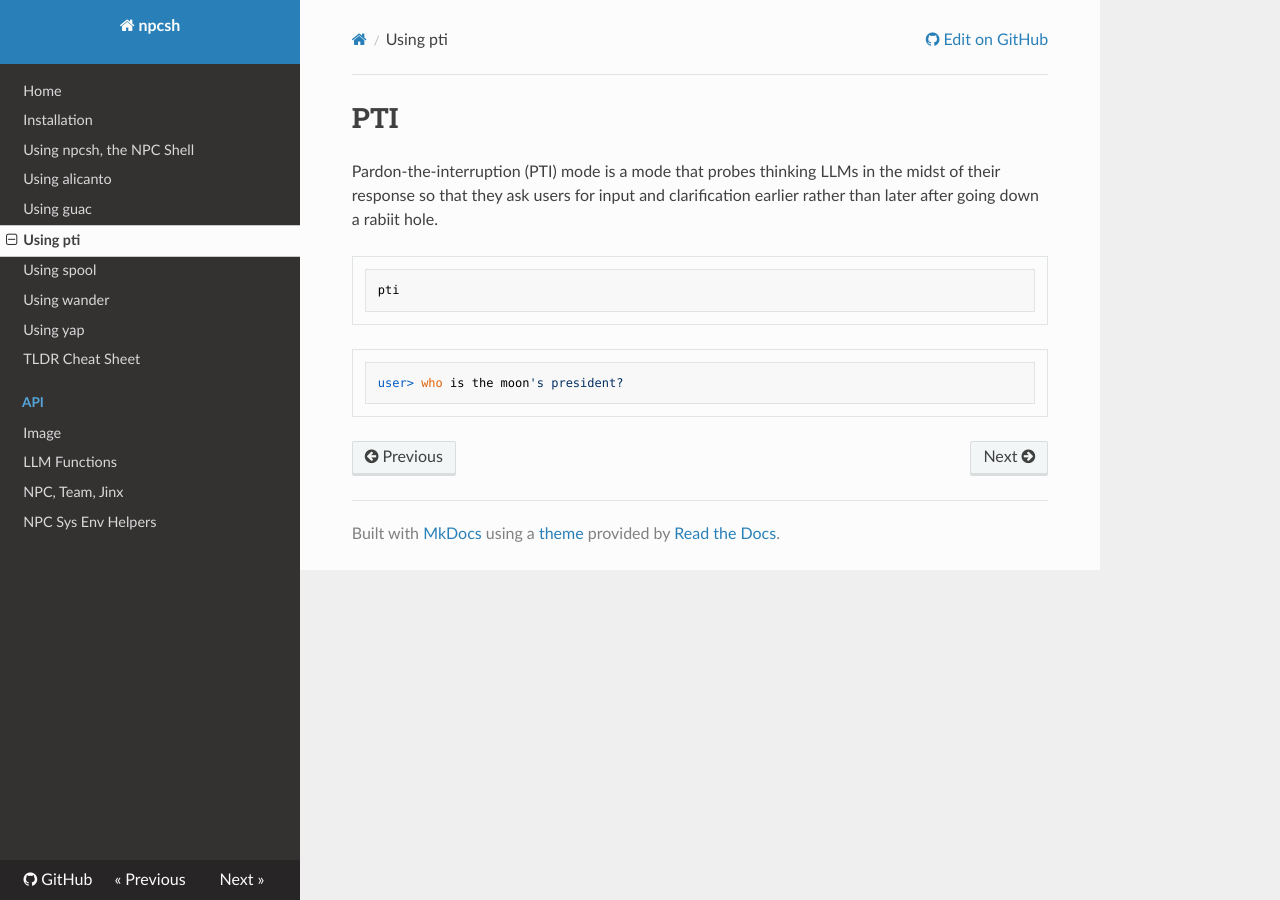
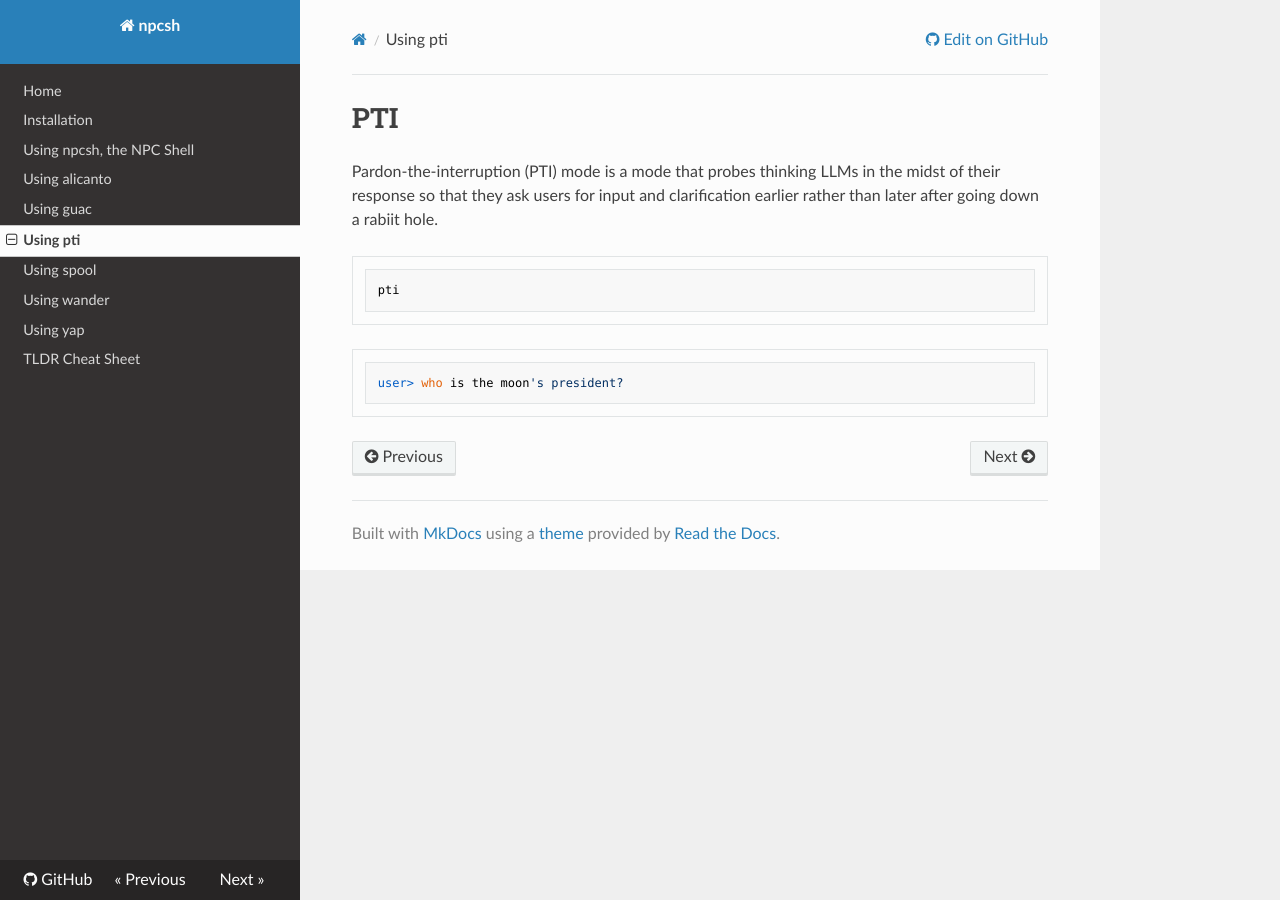
Before and after one commit to NPC-Worldwide/npcsh, an MkDocs documentation site: the page built from docs/pti.md, in a window 1280 px wide. Built offline with MkDocs 1.6.1, drawn with Linux system fonts in a browser that asks for light colours; nearby versions of some CDN libraries.

Commit message:
mkdocs yaml adjustment

```diff
--- a/mkdocs.yml
+++ b/mkdocs.yml
@@ -40,11 +40,4 @@ nav:
   - 'Using spool': spool.md
   - 'Using wander': wander.md
   - 'Using yap': yap.md
-
-
   - TLDR Cheat Sheet: TLDR_Cheat_sheet.md
-  - API:
-    - Image: api/image.md
-    - LLM Functions: api/llm_funcs.md
-    - NPC, Team, Jinx: api/npc_compiler.md
-    - NPC Sys Env Helpers: api/npc_sys_env_helpers.md
```
